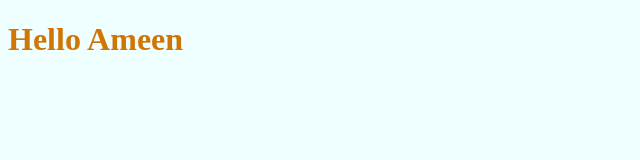
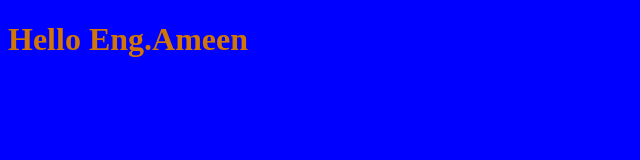
Before and after one commit to AmeenAHmed10/Ameenproj, a plain HTML site: page index.html in a window 1280 px wide. Shown: the whole page, without its empty margins (0-640 px from the left). Drawn offline with Linux system fonts and the light colour scheme.

Commit message:
version Ameen adding

```diff
--- a/app.js
+++ b/app.js
@@ -1 +1 @@
-alert("Hello");
+alert("Hello IT");
--- a/index.html
+++ b/index.html
@@ -7,7 +7,7 @@
     <link rel="Stylesheet" href="style.css">
 </head>
 <body>
-    <h1>Hello Ameen</h1>
+    <h1>Hello Eng.Ameen</h1>
     <script src="app.js"></script>
 </body>
 </html>
--- a/style.css
+++ b/style.css
@@ -2,5 +2,5 @@ h1{
     color: rgb(209, 118, 5);
 }
 body{
-    background-color: azure;
+    background-color:blue;
 }
```
